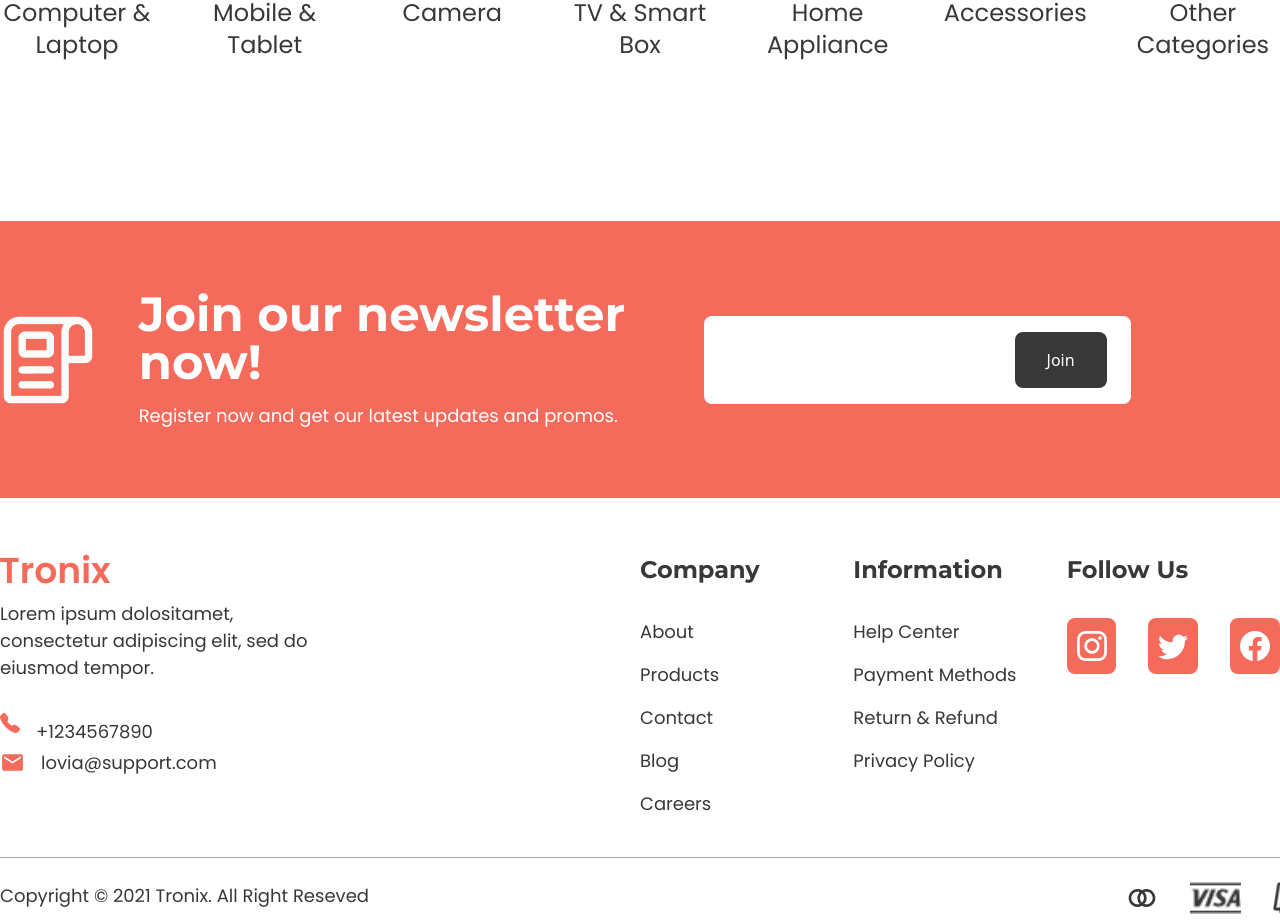
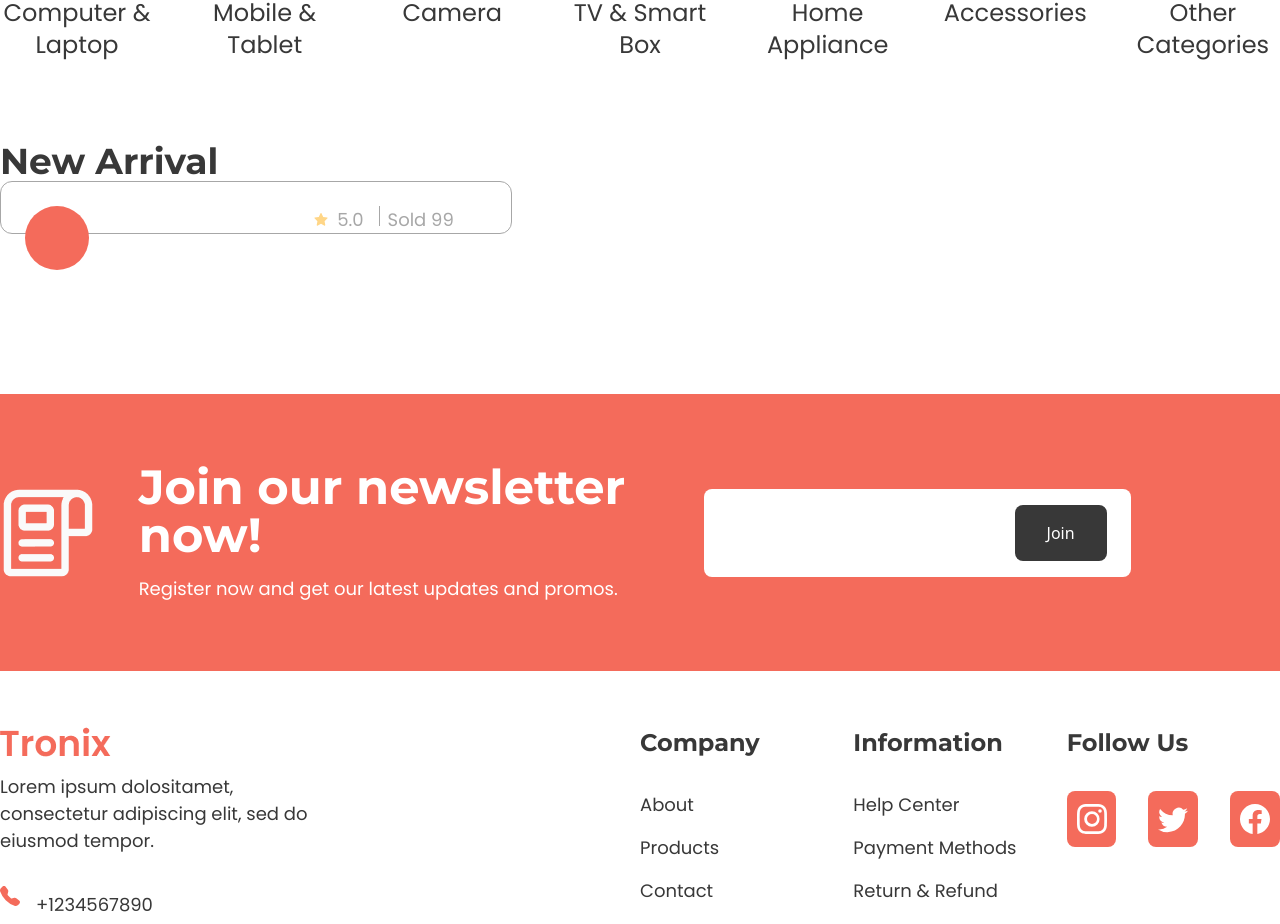
Before and after one commit to thehasandev/e_commerce_tronix, a React (Vite) app: page / in a window 1280 px wide. Shown: the part 1086-2010 px from the top of the page. Built offline with nearby package versions, Linux system fonts and the light colour scheme.

Commit message:
arrival-data

```diff
--- /dev/null
+++ b/src/Data/arrival.js
@@ -0,0 +1,23 @@
+let arrival =[
+    {
+        url : "/images/cetagori1.png",
+        name : "Smartphone 5G",
+        price : 500,
+        badge : "new"
+    },
+    {
+        url : "/images/cetagori1.png",
+        name : "USB Speaker Portable",
+        price : 44,
+        badge : "new"
+    },
+    {
+        url : "/images/cetagori1.png",
+        name : "Smart TV",
+        price : 600,
+        badge : "new"
+    },
+
+]
+
+export default arrival
--- a/src/pages/Home.jsx
+++ b/src/pages/Home.jsx
@@ -12,6 +12,8 @@ import "slick-carousel/slick/slick.css";
 import Slider from "react-slick";
 import SubHeading from "../components/SubHeading"
 import Categori from "../components/Categori"
+import Arrival from "../components/Arrival"
+
 function Home() {
     const bannerSlide = {
         dots: true,
@@ -31,6 +33,7 @@ function Home() {
             </div>
           )
       };
+
   return (
     <>
        <Section>
@@ -54,22 +57,29 @@ function Home() {
         </Container>
        </Section>
 
-
        <Section className="my-20">
           <Container>
              <SubHeading text="Category" className="mb-10"/>
              <Flex className="justify-between">
                 {
                     cetagorData.map((item,index)=>(
-
                         <Categori key={index} src={item.url} text={item.name}/>
-
                     ))
                 }
              </Flex>
 
           </Container>
        </Section>
+
+       <Section>
+         <Container>
+           <SubHeading text="New Arrival"/>
+           <Flex>
+             <Arrival/>
+           </Flex>
+         </Container>
+       </Section>
+
     </>
   )
 }
```
Also changed, not shown: public/images/arrival.png (renamed from src/assets/arrival.png).
